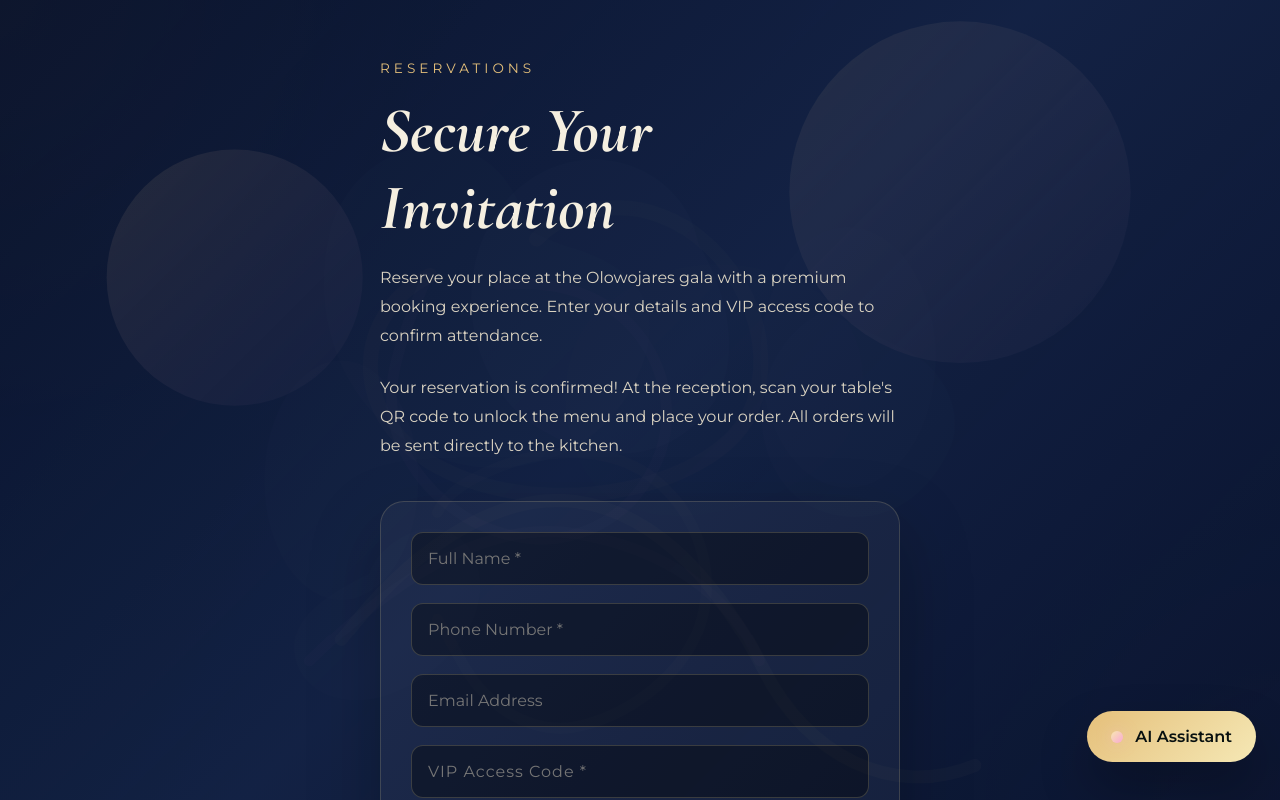
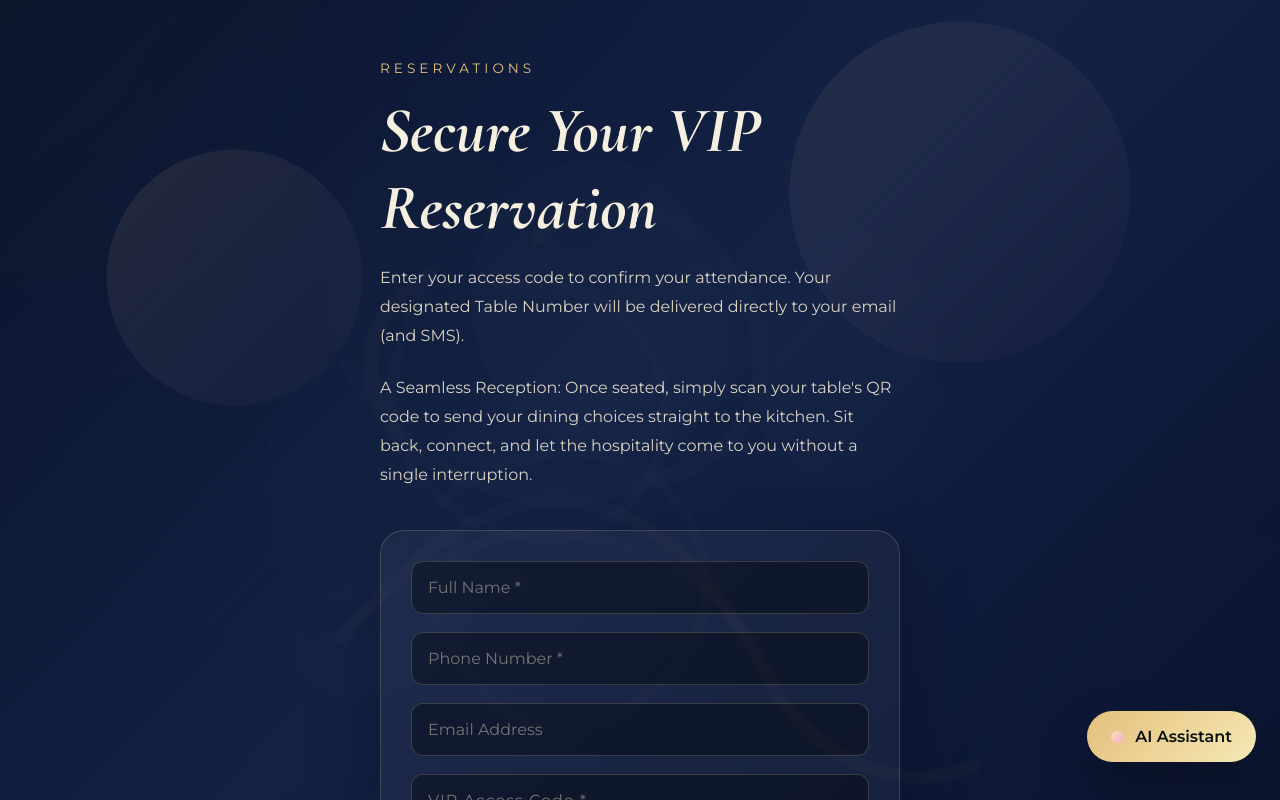
Before and after one commit to Jc-Ls/ok26-wedding-os, a Next.js app: page /reservations in a window 1280 px wide. Shown: the top 800 px of the page. Built offline with nearby package versions, Linux system fonts and the light colour scheme.

Commit message:
Page modifies

```diff
--- a/src/app/reservations/page.tsx
+++ b/src/app/reservations/page.tsx
@@ -47,12 +47,12 @@ export default function ReservationsPage() {
     <main className="page-shell reservation-page" style={{ backgroundImage: 'linear-gradient(135deg, rgba(10,20,47,0.85) 0%, rgba(20,35,70,0.9) 50%, rgba(10,20,47,0.85) 100%)', backgroundAttachment: 'fixed' }}>
       <div style={{ maxWidth: 520, margin: '0 auto' }}>
         <p style={{ color: '#E5C07B', textTransform: 'uppercase', letterSpacing: '4px', fontSize: '0.85rem', marginBottom: '16px' }}>Reservations</p>
-        <h1 style={{ fontFamily: 'Cormorant Garamond, serif', fontSize: 'clamp(2.8rem, 6vw, 4rem)', marginBottom: '18px' }}>Secure Your Invitation</h1>
+        <h1 style={{ fontFamily: 'Cormorant Garamond, serif', fontSize: 'clamp(2.8rem, 6vw, 4rem)', marginBottom: '18px' }}>Secure Your VIP Reservation</h1>
         <p style={{ color: '#D9D2C1', lineHeight: 1.8, marginBottom: '24px' }}>
-          Reserve your place at the Olowojares gala with a premium booking experience. Enter your details and VIP access code to confirm attendance.
+          Enter your access code to confirm your attendance. Your designated Table Number will be delivered directly to your email (and SMS).
         </p>
         <p style={{ color: '#D9D2C1', lineHeight: 1.8, marginBottom: '40px' }}>
-          Your reservation is confirmed! At the reception, scan your table's QR code to unlock the menu and place your order. All orders will be sent directly to the kitchen.
+         A Seamless Reception: Once seated, simply scan your table&apos;s QR code to send your dining choices straight to the kitchen. Sit back, connect, and let the hospitality come to you without a single interruption.
         </p>
 
         {status === 'success' ? (
```
